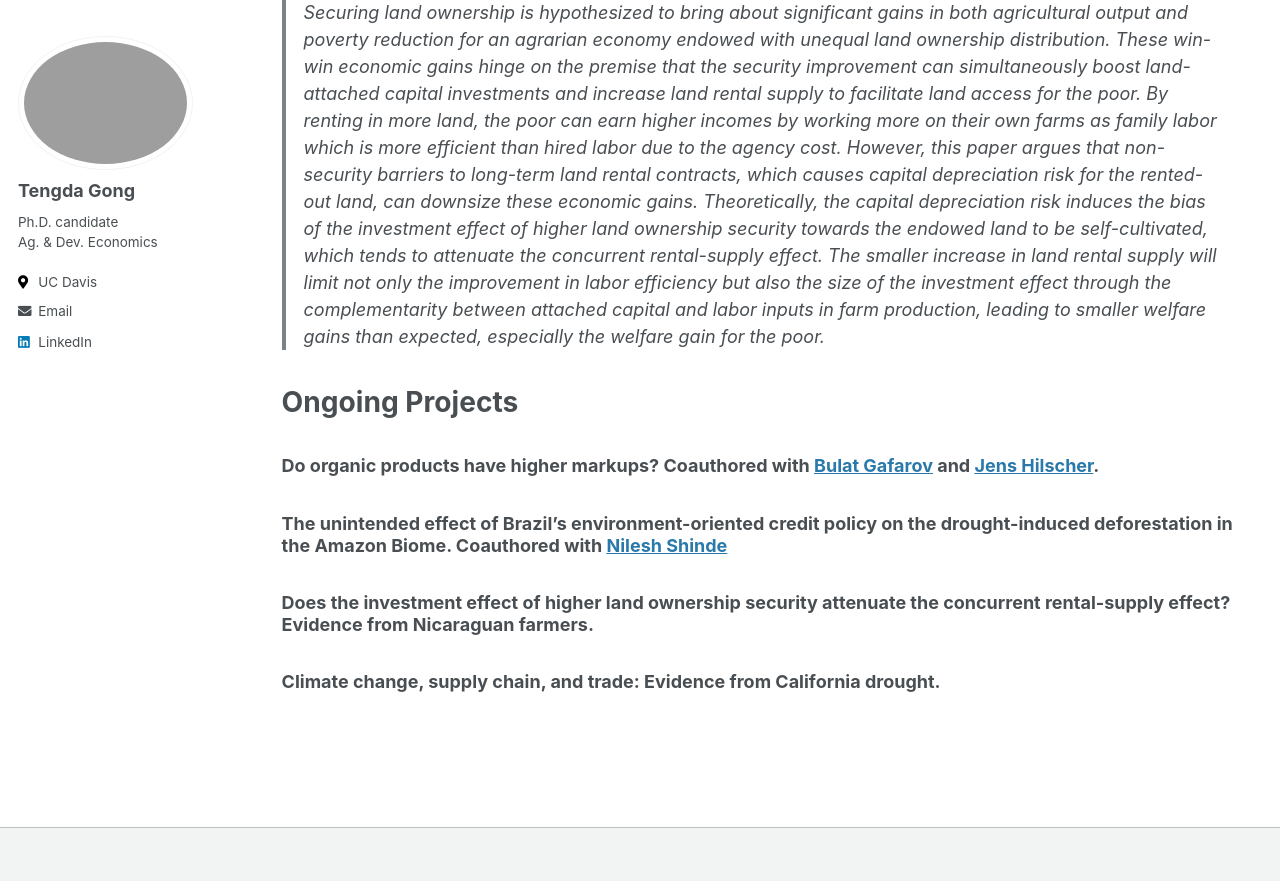
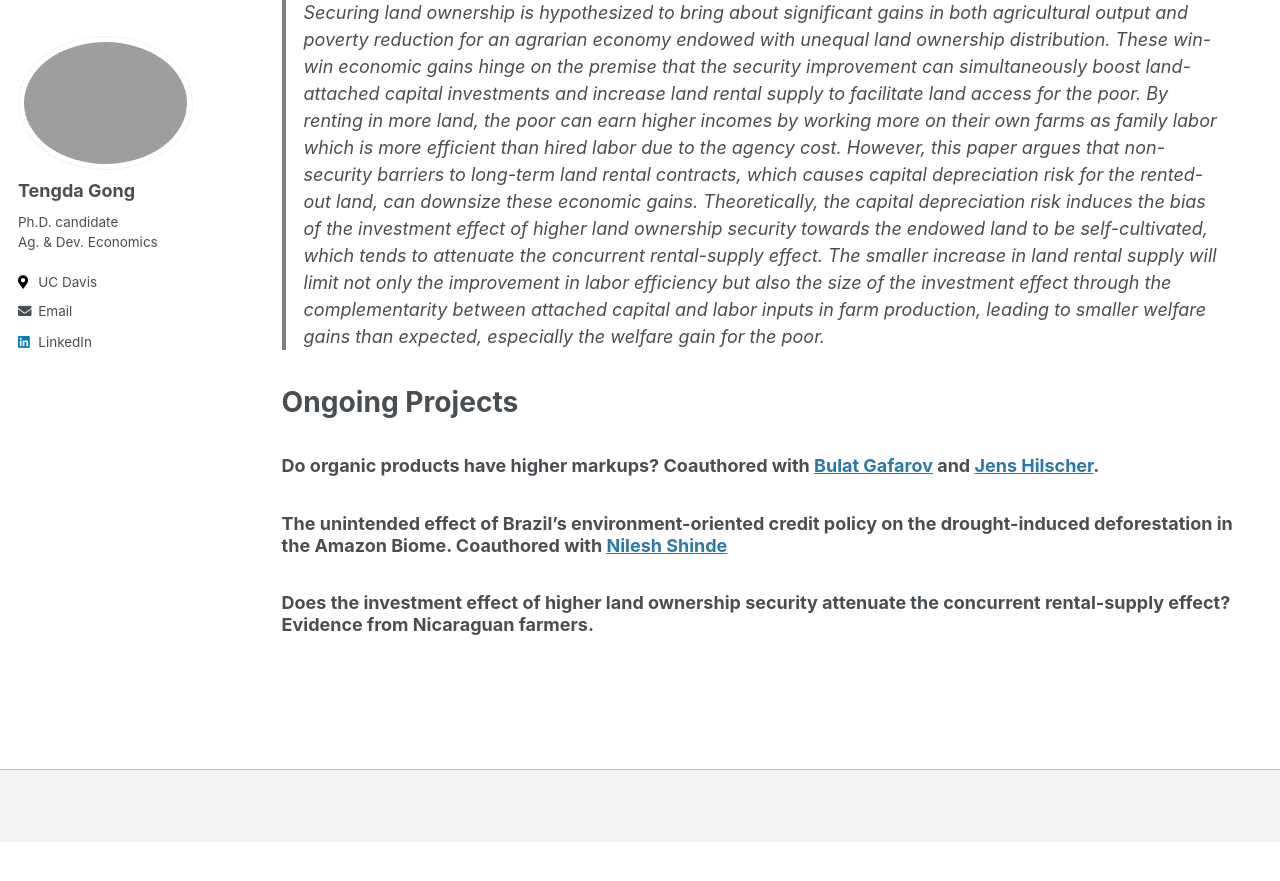
Before and after one commit to tendakung/tendakung.github.io, a Jekyll site: the page built from _pages/research.md, in a window 1280 px wide and 900 px high, scrolled down 946 px. Shown: the top 881 px of the window. Built offline with Jekyll 4.4.1, drawn with Linux system fonts in a browser that asks for light colours; after the commit the page ends 1788 px from its top, so only the background shows below that.

Commit message:
Update research.md

```diff
--- a/_pages/research.md
+++ b/_pages/research.md
@@ -22,5 +22,3 @@ author_profile: true
 ### The unintended effect of Brazil's environment-oriented credit policy on the drought-induced deforestation in the Amazon Biome. Coauthored with [Nilesh Shinde](https://sites.google.com/view/nshinde/home)
 
 ### Does the investment effect of higher land ownership security attenuate the concurrent rental-supply effect? Evidence from Nicaraguan farmers.
-
-### Climate change, supply chain, and trade: Evidence from California drought.
```
